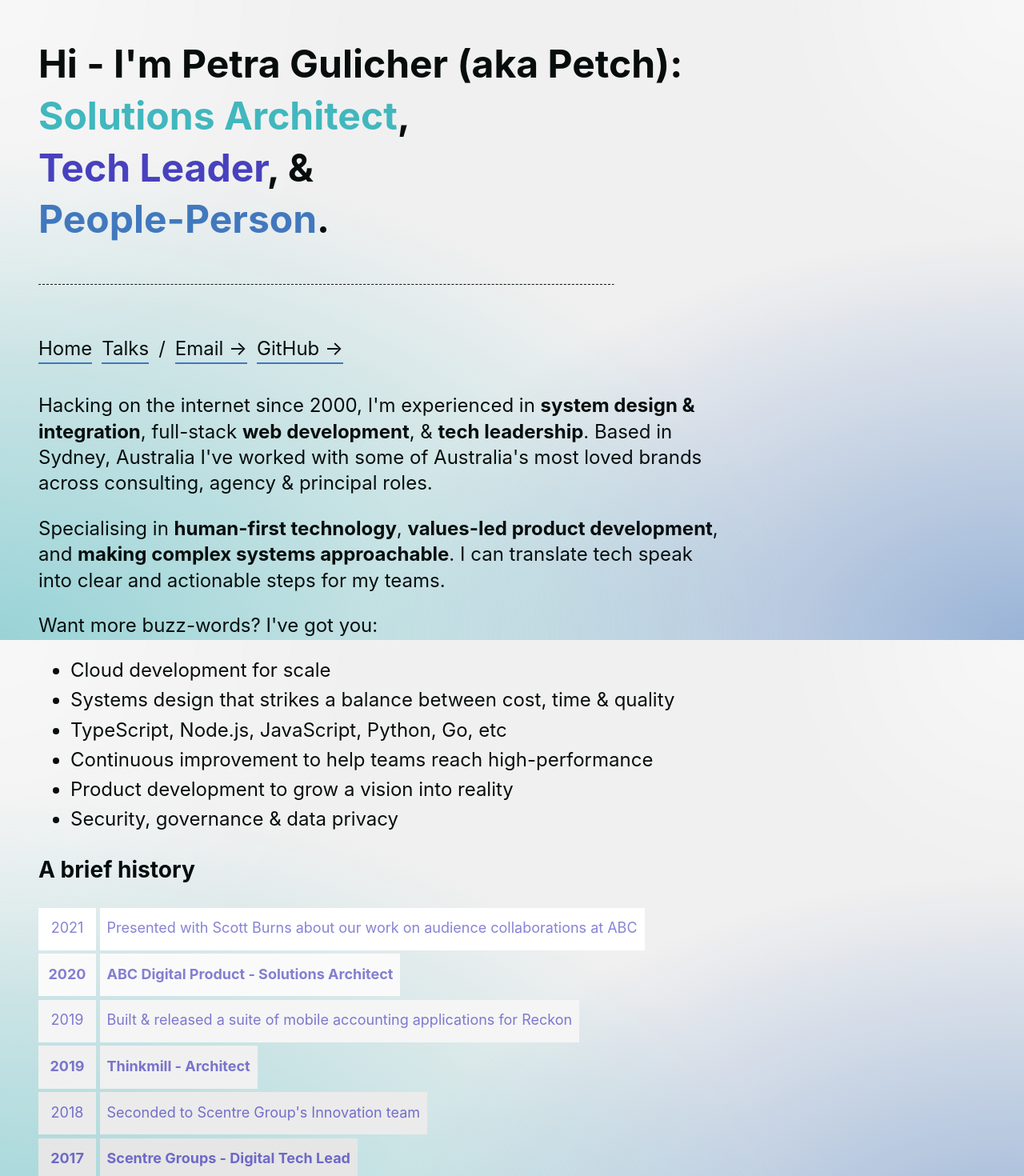
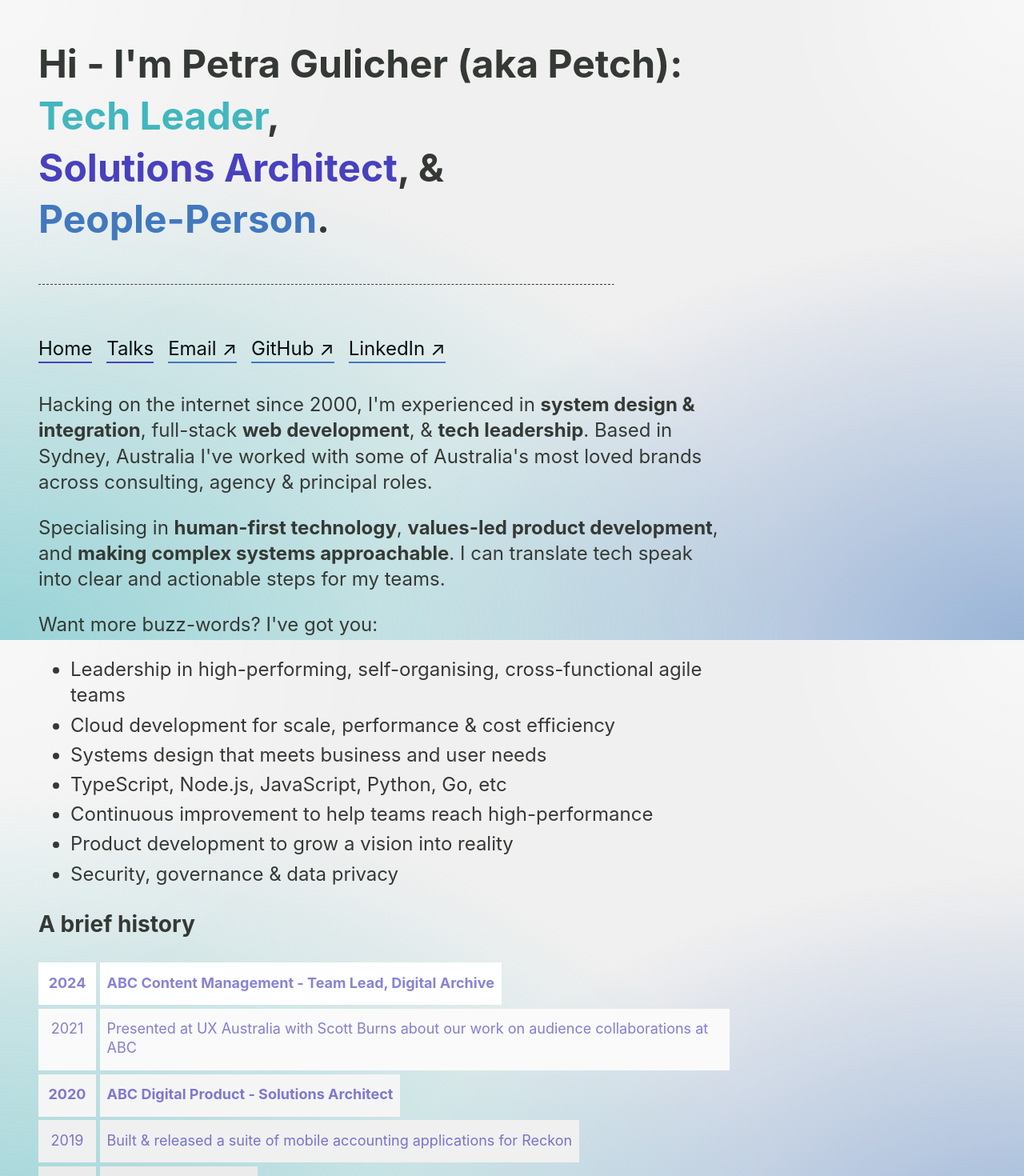
Before and after one commit to petronbot/petch.com, a Next.js app: page / in a window 1280 px wide. Shown: the top 1470 px of the page at 80% size. Built offline with nearby package versions, Linux system fonts and the light colour scheme.

Commit message:
timeline & style updates

```diff
--- a/assets/data.js
+++ b/assets/data.js
@@ -47,7 +47,7 @@ export default [
   },
   {
     year: 2018,
-    label: "Seconded to Scentre Group's Innovation team",
+    label: "Seconded to Scentre Group's Innovation team to develop and incubate emerging ventures",
   },
   {
     year: 2019,
@@ -67,6 +67,11 @@ export default [
   {
     year: 2021,
     label:
-      "Presented with Scott Burns about our work on audience collaborations at ABC",
+      "Presented at UX Australia with Scott Burns about our work on audience collaborations at ABC",
   },
-];
+  {
+    year: 2024,
+    label: "ABC Content Management - Team Lead, Digital Archive",
+    highlight: true,
+  }
+]
--- a/components/header.js
+++ b/components/header.js
@@ -3,9 +3,9 @@ export default () => (
     <h1>
       Hi - I'm Petra Gulicher (aka Petch):
       <br />
-      <span>Solutions Architect</span>,
+      <span>Tech Leader</span>,
       <br />
-      <span>Tech Leader</span>, &
+      <span>Solutions Architect</span>, &
       <br />
       <span>People-Person</span>.
     </h1>
--- a/components/links.js
+++ b/components/links.js
@@ -8,12 +8,14 @@ export default () => (
     <li>
       <Link href="/talks.html">Talks</Link>
     </li>
-    <li>/</li>
     <li>
-      <Link href="mailto:petra@gulicher.com">Email &rarr;</Link>
+      <Link href="mailto:petra@gulicher.com" className="external">Email &#8599;</Link>
     </li>
     <li>
-      <Link href="https://github.com/petronbot">GitHub &rarr;</Link>
+      <Link href="https://github.com/petronbot" className="external">GitHub &#8599;</Link>
+    </li>
+    <li>
+      <Link href="https://www.linkedin.com/in/petragulicher/" className="external">LinkedIn &#8599;</Link>
     </li>
   </ul>
 );
--- a/package.json
+++ b/package.json
@@ -9,7 +9,8 @@
     "start": "next start",
     "lint": "next lint",
     "export": "next build && next export",
-    "deploy": "npm run export && firebase deploy"
+    "deploy": "npm run export && firebase deploy",
+    "deploy:login": "firebase login"
   },
   "engines": {
     "node": "18.x"
--- a/pages/global.css
+++ b/pages/global.css
@@ -2,7 +2,7 @@ body {
   font-family: -apple-system, BlinkMacSystemFont, "Segoe UI", Roboto, Helvetica,
     Arial, sans-serif, "Apple Color Emoji", "Segoe UI Emoji", "Segoe UI Symbol";
   margin: 0;
-  color: #070d0d;
+  color: #353935;
   font-size: 4.5vw;
   line-height: 1.35;
   background: radial-gradient(
@@ -64,6 +64,10 @@ header {
   margin: 2em 2em 0 2em;
 }
 
+/* header > span {
+  margin-top: 0;
+} */
+
 header span:nth-of-type(1) {
   color: #41b7be;
 }
@@ -99,21 +103,25 @@ main {
 
 .links li {
   display: inline-block;
-  margin-right: 0.5em;
+  margin-right: 0.75em;
   padding: 0.4em 0em 0.5em 0em;
 }
 
 .links a {
   display: inline-block;
   color: #070d0d;
-  border-bottom: 2px solid #4178be;
-  transition: color 0.3s ease-in-out;
-  padding-bottom: 0.05em;
+  border-bottom: 2px solid #4841be;
+  transition: border-color 0.3s ease-in-out;
   text-decoration: none;
 }
-.links a:hover {
+.links a:hover,
+.links a.external:hover {
   border-color: #41b7be;
   color: rgba(0, 0, 0, 0.7);
+}
+
+.links a.external {
+  border-color: #4178be;
 }
 
 blockquote {
@@ -142,7 +150,7 @@ dl {
   font-size: 75%;
   display: flex;
   margin-top: 0;
-  justify-content: flex-starts;
+  justify-content: flex-start;
   align-items: stretch;
 }
 
--- a/pages/index.js
+++ b/pages/index.js
@@ -21,10 +21,9 @@ export default function Home() {
       </p>
       <p>Want more buzz-words? I've got you:</p>
       <ul>
-        <li>Cloud development for scale</li>
-        <li>
-          Systems design that strikes a balance between cost, time & quality
-        </li>
+        <li>Leadership in high-performing, self-organising, cross-functional agile teams</li>
+        <li>Cloud development for scale, performance & cost efficiency</li>
+        <li>Systems design that meets business and user needs</li>
         <li>TypeScript, Node.js, JavaScript, Python, Go, etc</li>
         <li>Continuous improvement to help teams reach high-performance</li>
         <li>Product development to grow a vision into reality</li>
```
